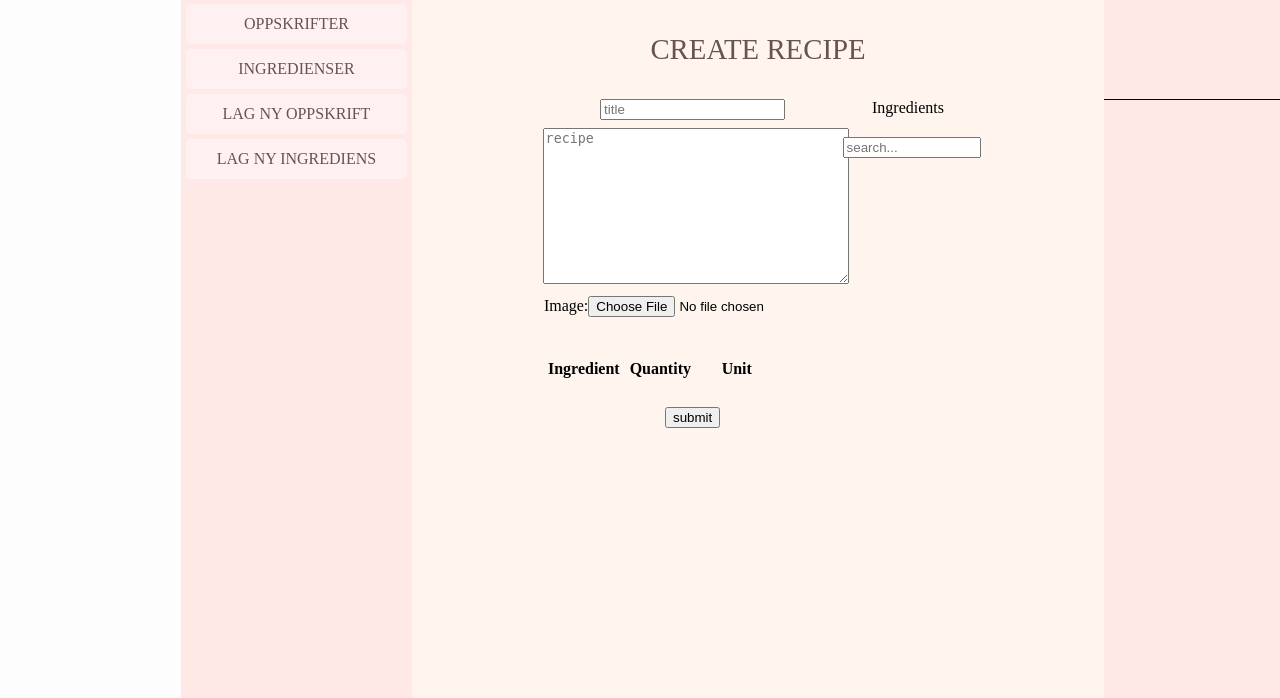
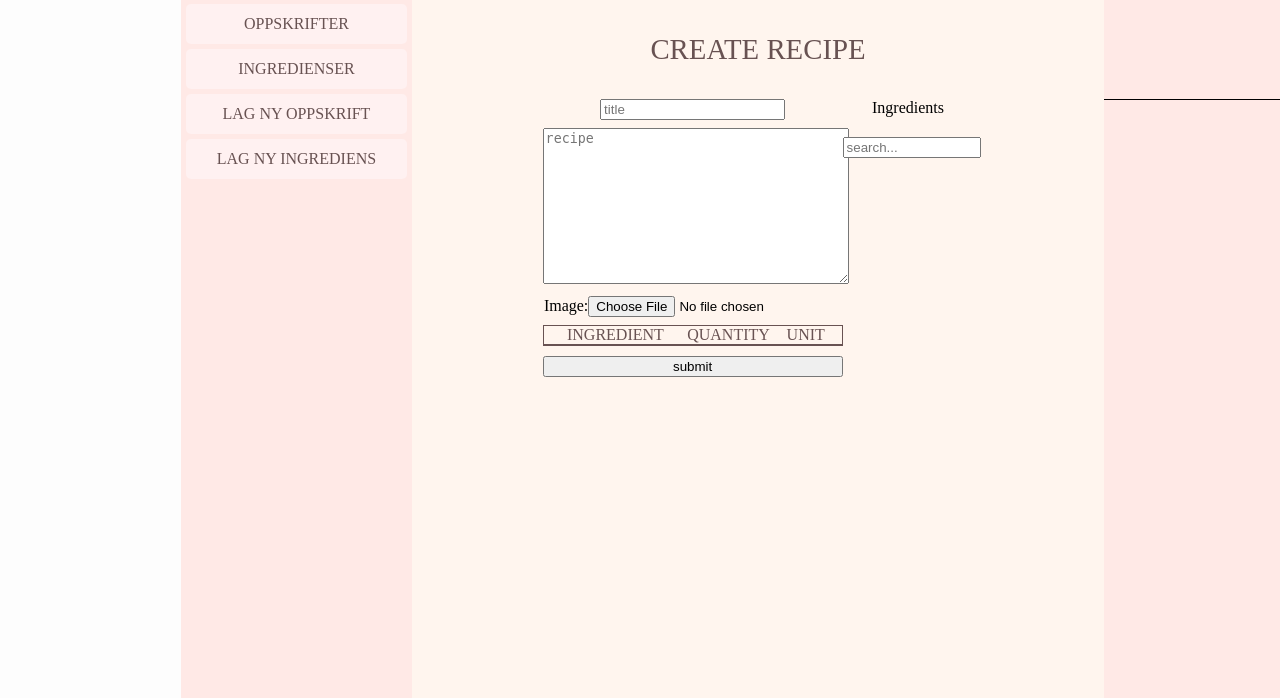
Before and after one commit to Espenbfo/Recipe-website, a Django app: page /create in a window 1280 px wide; the page is wider, and only the part inside the window is pictured. Shown: the part 159-857 px from the top of that part. Run offline with Django 3.2, Linux system fonts and the light colour scheme; data that the repository does not hold is empty.

Commit message:
Update createrecipe switch table to nested divs

```diff
--- a/static/css/createrecipe.css
+++ b/static/css/createrecipe.css
@@ -79,36 +79,49 @@ textarea {
 #ingredient-used {
     display: flex;
     flex-direction: column;
+    border: solid 1px #685252;
+    margin-bottom: 10px;
+    max-height: 200px;
+    overflow: auto;
 }
 
-table {
-    margin-top: 30px;
-    width: 100%;
-    display: table;
-        table-layout:fixed;
-
+.ingredient-title {
+    display: grid;
+    grid-template-columns: 2fr 1fr 1fr;
+    grid-template-areas: "item1 item2 item3";
+    text-transform: uppercase;
+    color: #685252;
+    border-bottom: 1px solid #685252;
 }
 
-tbody {
-        overflow: auto;
-    max-height: 250px;
-}
-td {
-    width: 33%;
-    overflow: hidden;
+.ingredientElement {
+    display: grid;
+    grid-template-columns: 2fr 1fr 1fr;
+    grid-template-areas: "item1 item2 item3";
+    margin-bottom: 0px;
+    border-bottom: 1px solid #685252;
 }
 
-td * {
-    width: 100%;
-}
-th {
-    width: 33%;
-    overflow: hidden;
-    align-content: center;
+#ingredient-used * input[type-number] {
+    -webkit-appearance: none;
 }
 
-th * {
+.item-1 {
+    grid-area: item1;
+        margin-bottom: 0px;
+}
+
+.item-2 {
+    grid-area: item2;
+        margin-bottom: 0px;
+}
+
+.item-3 {
+    grid-area: item3;
+        margin-bottom: 0px;
+}
+
+.item-2 * {
     width: 100%;
+        margin-bottom: 0px;
 }
-tr {
-}
--- a/static/js/script.js
+++ b/static/js/script.js
@@ -17,7 +17,7 @@ function onIngredientChange() {
 
 function moveItem(itemName, unitType) {
     "use strict";
-    var ingredientElement = document.createElement("TR");
+    var ingredientElement = document.createElement("DIV");
     ingredientElement.classList.add("ingredientElement");
 
     var ingredientUsed = document.getElementById("ingredient-used");
@@ -27,9 +27,12 @@ function moveItem(itemName, unitType) {
     var inputNumberField = document.createElement("INPUT");
     var unitTypeField = document.createElement("SPAN");
 
-    var tableName = document.createElement("TD");
-    var tableQuantity = document.createElement("TD");
-    var tableUnit = document.createElement("TD");
+    var tableName = document.createElement("DIV");
+    tableName.classList.add("item-1");
+    var tableQuantity = document.createElement("DIV");
+    tableQuantity.classList.add("item-2");
+    var tableUnit = document.createElement("DIV");
+    tableUnit.classList.add("item-3");
 
     unitTypeField.innerHTML = unitType;
 
--- a/templates/core/createrecipe.html
+++ b/templates/core/createrecipe.html
@@ -12,17 +12,17 @@
         <input type="number" name="number-of-ingredients" id="number-of-ingredients" class="hidden" value="0">
         <div class="input-container">
             {{ form }}
-            <table>
-                <tbody id="ingredient-used">
-                    <tr>
-                        <th>Ingredient</th>
-                        <th>Quantity</th>
-                        <th>Unit</th>
-                    </tr>
-                </tbody>
-            </table>
+        </div>
+        <div id="ingredient-used">
+            <div class="ingredient-title">
+                <div class="item-1">Ingredient</div>
+                <div class="item-2">Quantity</div>
+                <div class="item-3">Unit</div>
+            </div>
+        </div>
+
             <button type="submit">submit</button>
-        </div>
+
     </form>
     <div id="ingredients">
         Ingredients
```
